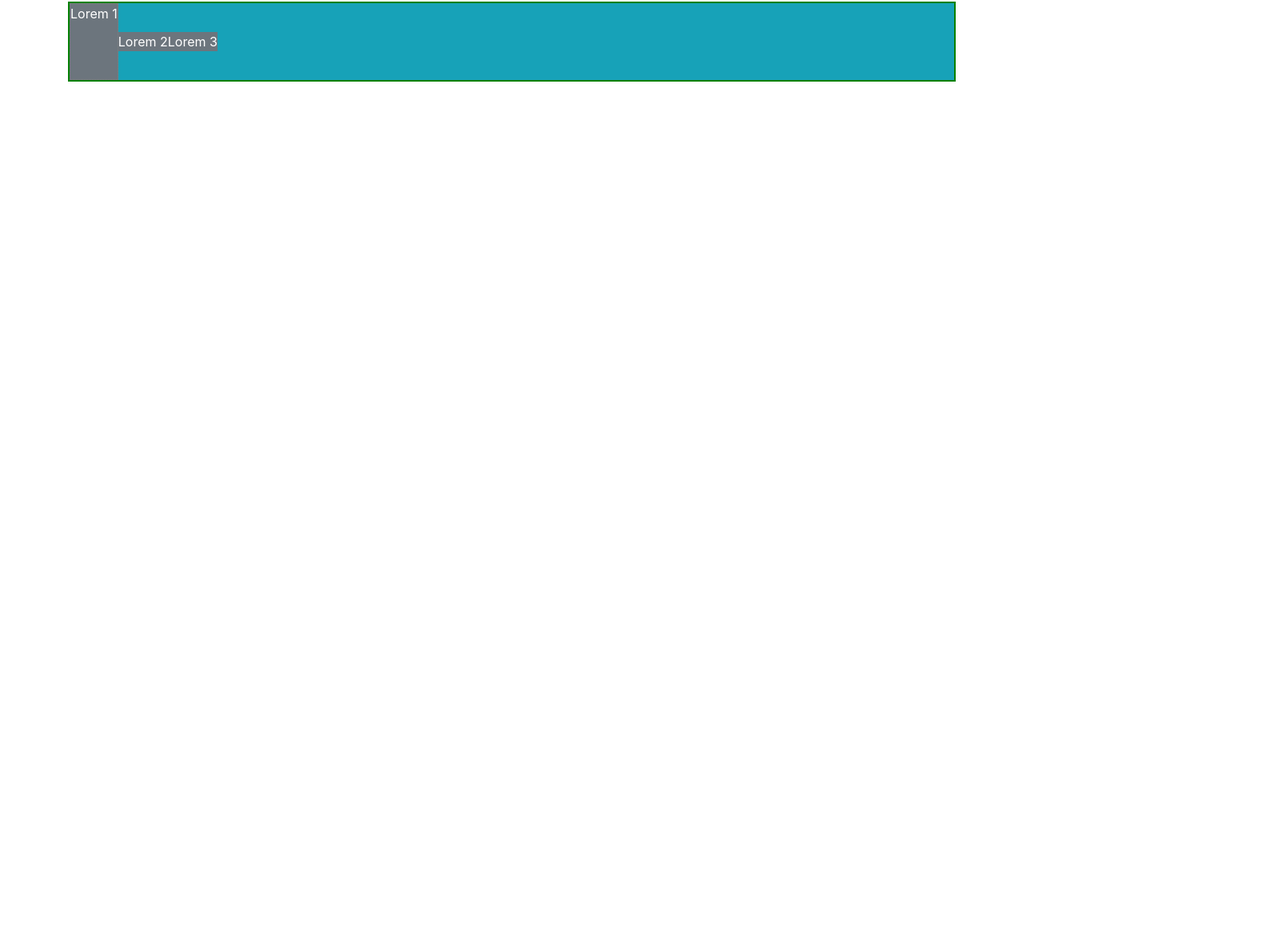
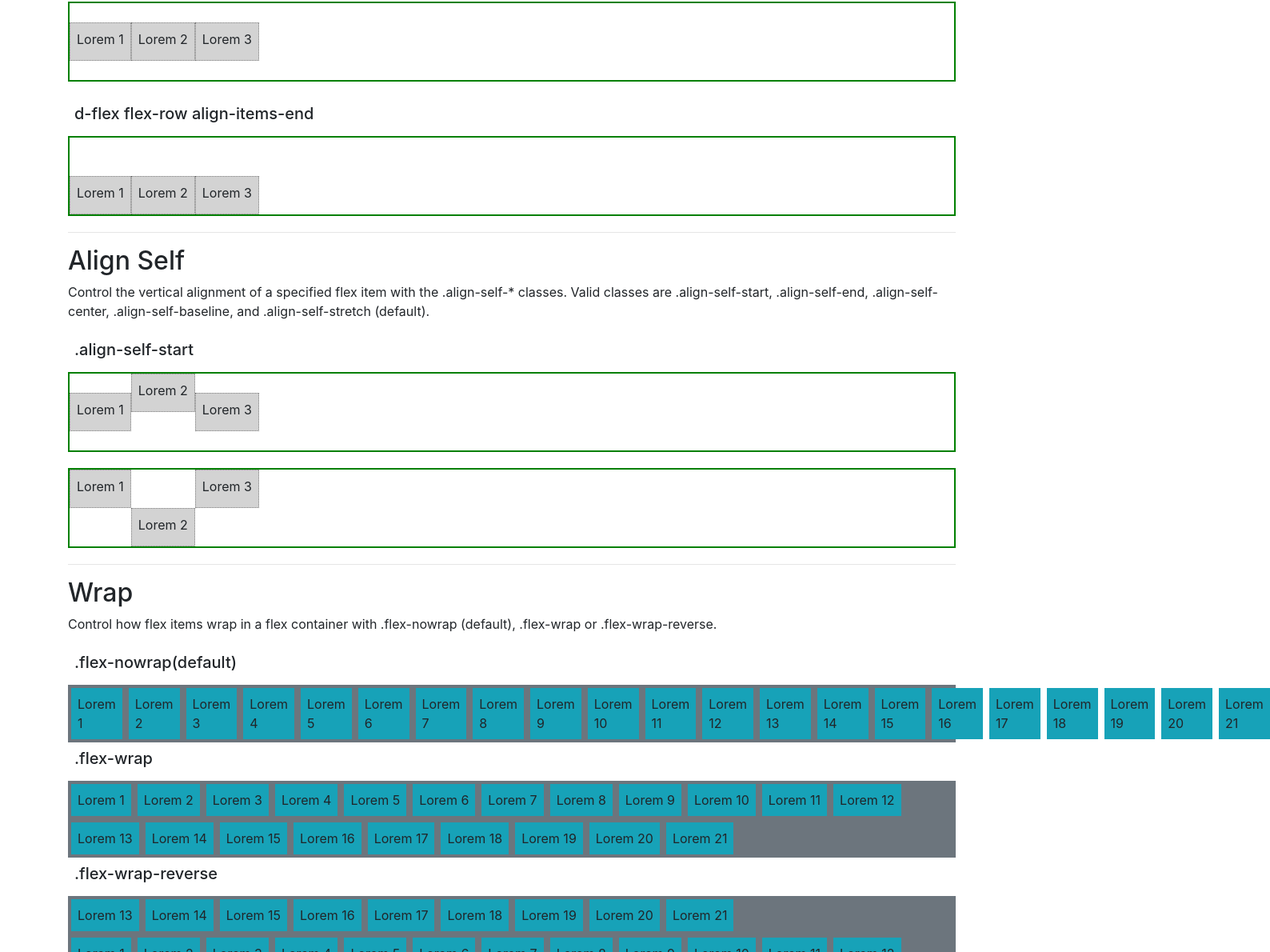
Before and after one commit to gerardo19/Angular-Practice, an Angular app: page / in a window 1280 px wide. Shown: the part 1491-2681 px from the top of the page at 80% size, 1588 px wide, since content can reach past the window. Before the commit the page ends 1613 px from the top, so only its background shows below. Built offline with nearby package versions, Linux system fonts and the light colour scheme.

Commit message:
prototype v2 flexbox

```diff
--- a/src/app/Components/b-flexbox/b-flexbox.component.css
+++ b/src/app/Components/b-flexbox/b-flexbox.component.css
@@ -15,9 +15,3 @@
     border: 1px dotted grey;
     height: 48px;
 }
-
-.my-flex-item {
-    background-color: lightgray;
-    border: 1px dotted grey;
-    height: 96px;
-}
--- a/src/app/Components/b-flexbox/b-flexbox.component.html
+++ b/src/app/Components/b-flexbox/b-flexbox.component.html
@@ -76,13 +76,117 @@
 
     <hr />
     <h2>Align Items</h2>
-    <p>Align the elements vertically. Correct values: .align-items-start, .align-items-end, .align-items-center, .align-items-baseline, and .align-items-stretch (default)</p>
-    <h5 class="p-2">.d-flex .flex-row .align-items-start</h5>
-    <div class="d-flex flex-row align-items-center bg-info text-white my-flex-container ">
-        <div class="bg-secondary my-flex-item">Lorem 1</div>
-        <div class="bg-secondary">Lorem 2</div>
-        <div class="bg-secondary">Lorem 3</div>
+    <p>Align the elements vertically. Correct values: .align-items-start, .align-items-end, .align-items-center,
+        .align-items-baseline, and .align-items-stretch (default)</p>
+    <h5 class="p-2">d-flex flex-row align-items-center</h5>
+    <div class="d-flex flex-row align-items-center my-flex-container">
+        <div class="p-2 my-flex-item">Lorem 1</div>
+        <div class="p-2 my-flex-item">Lorem 2</div>
+        <div class="p-2 my-flex-item">Lorem 3</div>
     </div>
 
+    <h5 class="p-2">d-flex flex-row align-items-end</h5>
+    <div class="d-flex flex-row align-items-end my-flex-container">
+        <div class="p-2 my-flex-item">Lorem 1</div>
+        <div class="p-2 my-flex-item">Lorem 2</div>
+        <div class="p-2 my-flex-item">Lorem 3</div>
+    </div>
+
+    <hr />
+    <h2>Align Self </h2>
+    <p>Control the vertical alignment of a specified flex item with the .align-self-* classes. Valid classes are
+        .align-self-start, .align-self-end, .align-self-center, .align-self-baseline, and .align-self-stretch (default).
+    </p>
+    <h5 class="p-2">.align-self-start</h5>
+    <div class="d-flex flex-row align-items-center my-flex-container">
+        <div class="p-2 my-flex-item">Lorem 1</div>
+        <div class="p-2 align-self-start my-flex-item">Lorem 2</div>
+        <div class="p-2 my-flex-item">Lorem 3</div>
+    </div>
+
+    <div class="d-flex flex-row align-items-start my-flex-container">
+        <div class="p-2 my-flex-item">Lorem 1</div>
+        <div class="p-2 align-self-end my-flex-item">Lorem 2</div>
+        <div class="p-2 my-flex-item">Lorem 3</div>
+    </div>
+
+    <hr />
+    <h2>Wrap </h2>
+    <p>Control how flex items wrap in a flex container with .flex-nowrap (default), .flex-wrap or .flex-wrap-reverse.
+    </p>
+    <h5 class="p-2">.flex-nowrap(default)</h5>
+    <div class="d-flex flex-row bg-secondary">
+        <div class="p-2 m-1 bg-info">Lorem 1</div>
+        <div class="p-2 m-1 bg-info">Lorem 2</div>
+        <div class="p-2 m-1 bg-info">Lorem 3</div>
+        <div class="p-2 m-1 bg-info">Lorem 4</div>
+        <div class="p-2 m-1 bg-info">Lorem 5</div>
+        <div class="p-2 m-1 bg-info">Lorem 6</div>
+        <div class="p-2 m-1 bg-info">Lorem 7</div>
+        <div class="p-2 m-1 bg-info">Lorem 8</div>
+        <div class="p-2 m-1 bg-info">Lorem 9</div>
+        <div class="p-2 m-1 bg-info">Lorem 10</div>
+        <div class="p-2 m-1 bg-info">Lorem 11</div>
+        <div class="p-2 m-1 bg-info">Lorem 12</div>
+        <div class="p-2 m-1 bg-info">Lorem 13</div>
+        <div class="p-2 m-1 bg-info">Lorem 14</div>
+        <div class="p-2 m-1 bg-info">Lorem 15</div>
+        <div class="p-2 m-1 bg-info">Lorem 16</div>
+        <div class="p-2 m-1 bg-info">Lorem 17</div>
+        <div class="p-2 m-1 bg-info">Lorem 18</div>
+        <div class="p-2 m-1 bg-info">Lorem 19</div>
+        <div class="p-2 m-1 bg-info">Lorem 20</div>
+        <div class="p-2 m-1 bg-info">Lorem 21</div>
+    </div>
+
+    <h5 class="p-2">.flex-wrap</h5>
+    <div class="d-flex flex-row flex-wrap bg-secondary">
+        <div class="p-2 m-1 bg-info">Lorem 1</div>
+        <div class="p-2 m-1 bg-info">Lorem 2</div>
+        <div class="p-2 m-1 bg-info">Lorem 3</div>
+        <div class="p-2 m-1 bg-info">Lorem 4</div>
+        <div class="p-2 m-1 bg-info">Lorem 5</div>
+        <div class="p-2 m-1 bg-info">Lorem 6</div>
+        <div class="p-2 m-1 bg-info">Lorem 7</div>
+        <div class="p-2 m-1 bg-info">Lorem 8</div>
+        <div class="p-2 m-1 bg-info">Lorem 9</div>
+        <div class="p-2 m-1 bg-info">Lorem 10</div>
+        <div class="p-2 m-1 bg-info">Lorem 11</div>
+        <div class="p-2 m-1 bg-info">Lorem 12</div>
+        <div class="p-2 m-1 bg-info">Lorem 13</div>
+        <div class="p-2 m-1 bg-info">Lorem 14</div>
+        <div class="p-2 m-1 bg-info">Lorem 15</div>
+        <div class="p-2 m-1 bg-info">Lorem 16</div>
+        <div class="p-2 m-1 bg-info">Lorem 17</div>
+        <div class="p-2 m-1 bg-info">Lorem 18</div>
+        <div class="p-2 m-1 bg-info">Lorem 19</div>
+        <div class="p-2 m-1 bg-info">Lorem 20</div>
+        <div class="p-2 m-1 bg-info">Lorem 21</div>
+    </div>
+
+    <h5 class="p-2">.flex-wrap-reverse</h5>
+    <div class="d-flex flex-row flex-wrap-reverse bg-secondary">
+        <div class="p-2 m-1 bg-info">Lorem 1</div>
+        <div class="p-2 m-1 bg-info">Lorem 2</div>
+        <div class="p-2 m-1 bg-info">Lorem 3</div>
+        <div class="p-2 m-1 bg-info">Lorem 4</div>
+        <div class="p-2 m-1 bg-info">Lorem 5</div>
+        <div class="p-2 m-1 bg-info">Lorem 6</div>
+        <div class="p-2 m-1 bg-info">Lorem 7</div>
+        <div class="p-2 m-1 bg-info">Lorem 8</div>
+        <div class="p-2 m-1 bg-info">Lorem 9</div>
+        <div class="p-2 m-1 bg-info">Lorem 10</div>
+        <div class="p-2 m-1 bg-info">Lorem 11</div>
+        <div class="p-2 m-1 bg-info">Lorem 12</div>
+        <div class="p-2 m-1 bg-info">Lorem 13</div>
+        <div class="p-2 m-1 bg-info">Lorem 14</div>
+        <div class="p-2 m-1 bg-info">Lorem 15</div>
+        <div class="p-2 m-1 bg-info">Lorem 16</div>
+        <div class="p-2 m-1 bg-info">Lorem 17</div>
+        <div class="p-2 m-1 bg-info">Lorem 18</div>
+        <div class="p-2 m-1 bg-info">Lorem 19</div>
+        <div class="p-2 m-1 bg-info">Lorem 20</div>
+        <div class="p-2 m-1 bg-info">Lorem 21</div>
+    </div>
 
 </div>
```
